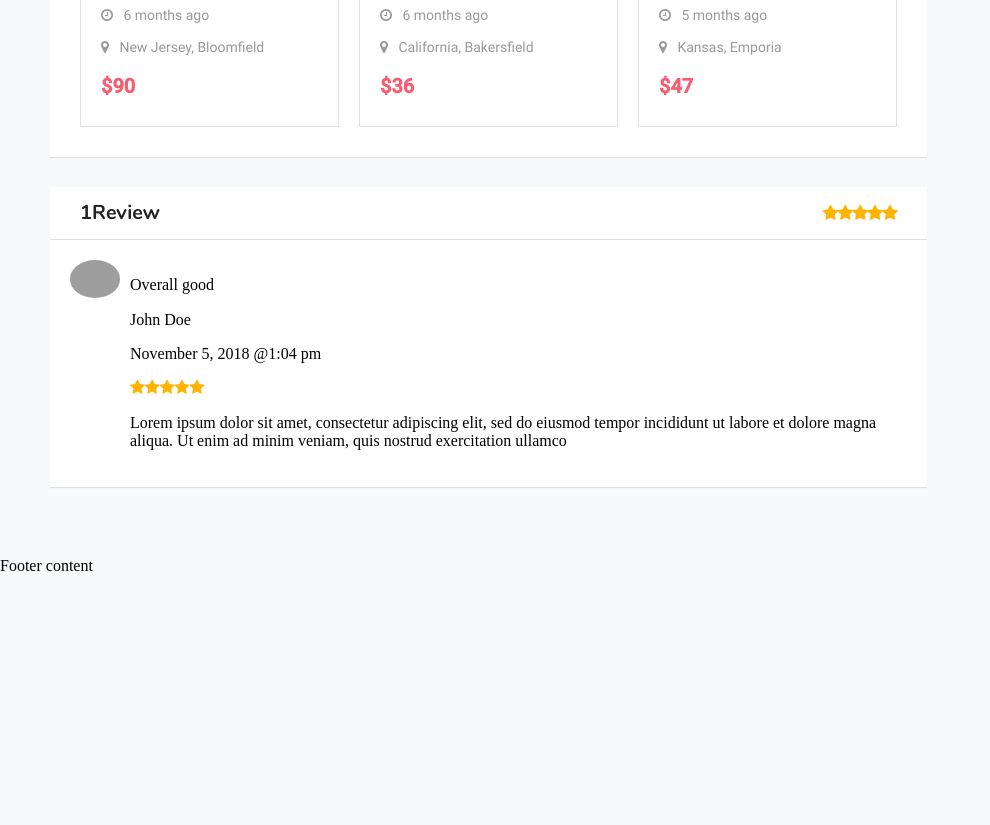
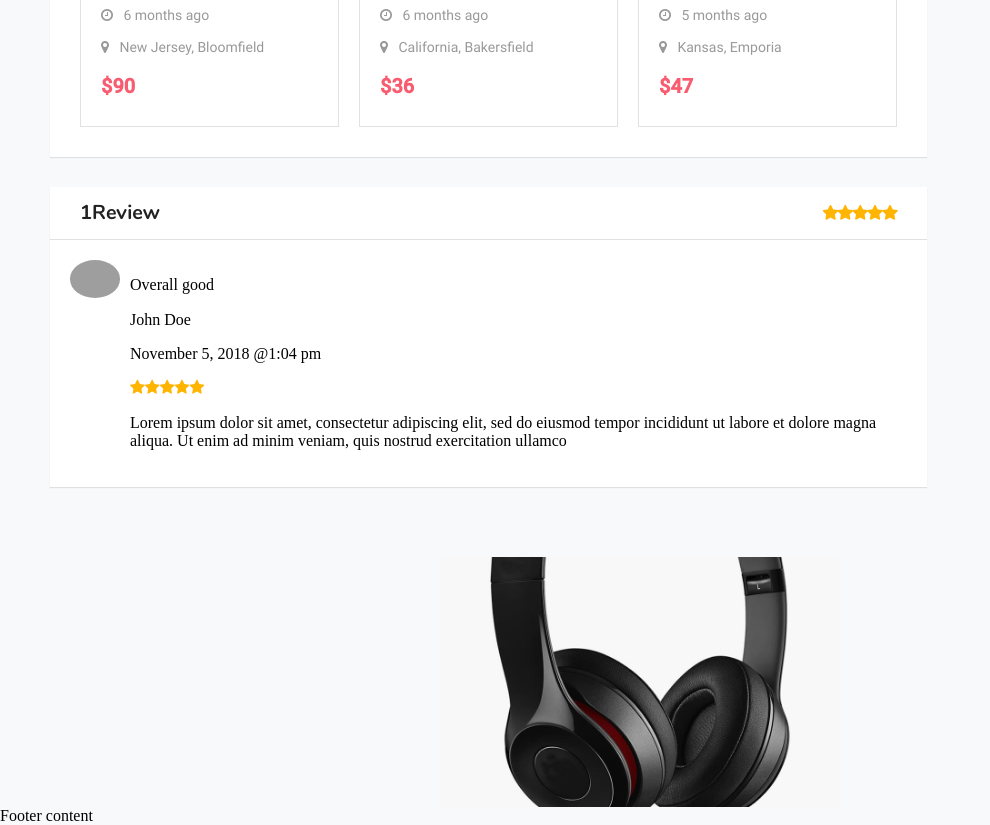
Before and after one commit to Slavenzka/key-group, a website: page src/copy/index.html in a window 1280 px wide. Shown: the part 2586-3411 px from the top of the page, without its empty margins (0-990 px from the left). Before the commit the page ends 3161 px from the top, so only its background shows below. Drawn offline with nearby package versions, Linux system fonts and the light colour scheme; files that its build step writes are made by us from their sources; grey boxes are pictures that could not be loaded; files whose address does not match are found by name.

Commit message:
Upload js task

```diff
--- a/src/copy/index.html
+++ b/src/copy/index.html
@@ -776,6 +776,9 @@
         </aside>
       </div>
     </div>
+    <div data-task-container>
+
+    </div>
   </main>
   <footer>Footer content</footer>
 
@@ -795,5 +798,77 @@
   </script>
   <script src="assets/libs/lightbox.min.js"></script>
   <script src="js/main.min.js"></script>
+  <script>
+    {
+      // Helper function with animation execution callbacks
+      function animate({timing, draw, duration}) {
+
+        let start = performance.now();
+
+        requestAnimationFrame(function animate(time) {
+          // timeFraction изменяется от 0 до 1
+          let timeFraction = (time - start) / duration;
+          if (timeFraction > 1) timeFraction = 1;
+
+          // вычисление текущего состояния анимации
+          let progress = timing(timeFraction);
+
+          draw(progress); // отрисовать её
+
+          if (timeFraction < 1) {
+            requestAnimationFrame(animate);
+          }
+
+        });
+      }
+
+      // Creation, styling of slide and tuning of envoked animation helper function
+      function animateSlide (imgSrc) {
+        const newImg = document.createElement('img');
+        newImg.setAttribute('src', imgSrc);
+        newImg.setAttribute('data-slide-image', true);
+        newImg.style.width = '100%';
+        newImg.style.height = '100%';
+        newImg.style.objectFit = 'cover';
+        newImg.style.position = 'absolute';
+        newImg.style.left = '100%';
+        newImg.style.top = '0';
+        container.appendChild(newImg);
+
+        animate({
+          duration: 500,
+          timing(timeFraction) {
+            return timeFraction;
+          },
+          draw(progress) {
+            newImg.style.left = 100 - progress * 100 + '%';
+            if (progress === 1 && container.querySelectorAll('[data-slide-image]').length > 1) {
+              container.querySelectorAll('[data-slide-image]')[0].remove();
+            }
+          }
+        });
+      }
+
+      // I use an array of src link as raw input data for the task
+      const images = [...document.querySelectorAll('[data-product-image]')].map(item => item.src);
+      // Creation and basic styles of slider container
+      const container = document.querySelector('[data-task-container]');
+      container.style.width = '400px';
+      container.style.height = '250px';
+      container.style.position = 'relative';
+      container.style.margin = '0 auto';
+      container.style.overflow = 'hidden';
+      let slideCounter = 1;
+
+      // First animation on page load
+      animateSlide(images[0]);
+
+      // Interval animations after initial one with counter change
+      setInterval(() => {
+        animateSlide(images[slideCounter]);
+        slideCounter = slideCounter === images.length - 1 ? 0 : slideCounter + 1;
+      }, 3000);
+    }
+  </script>
 </body>
 </html>
```
Also changed, not shown: dist/index.html.
